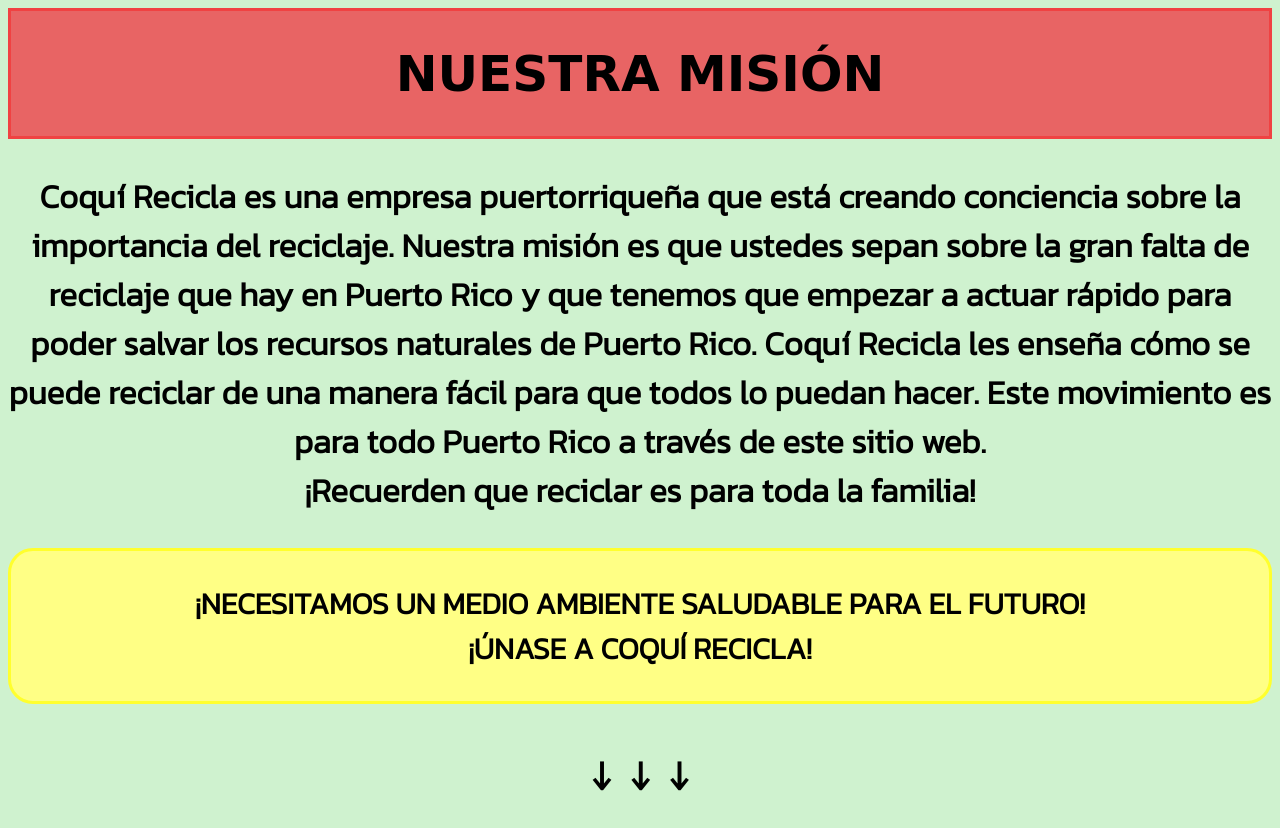
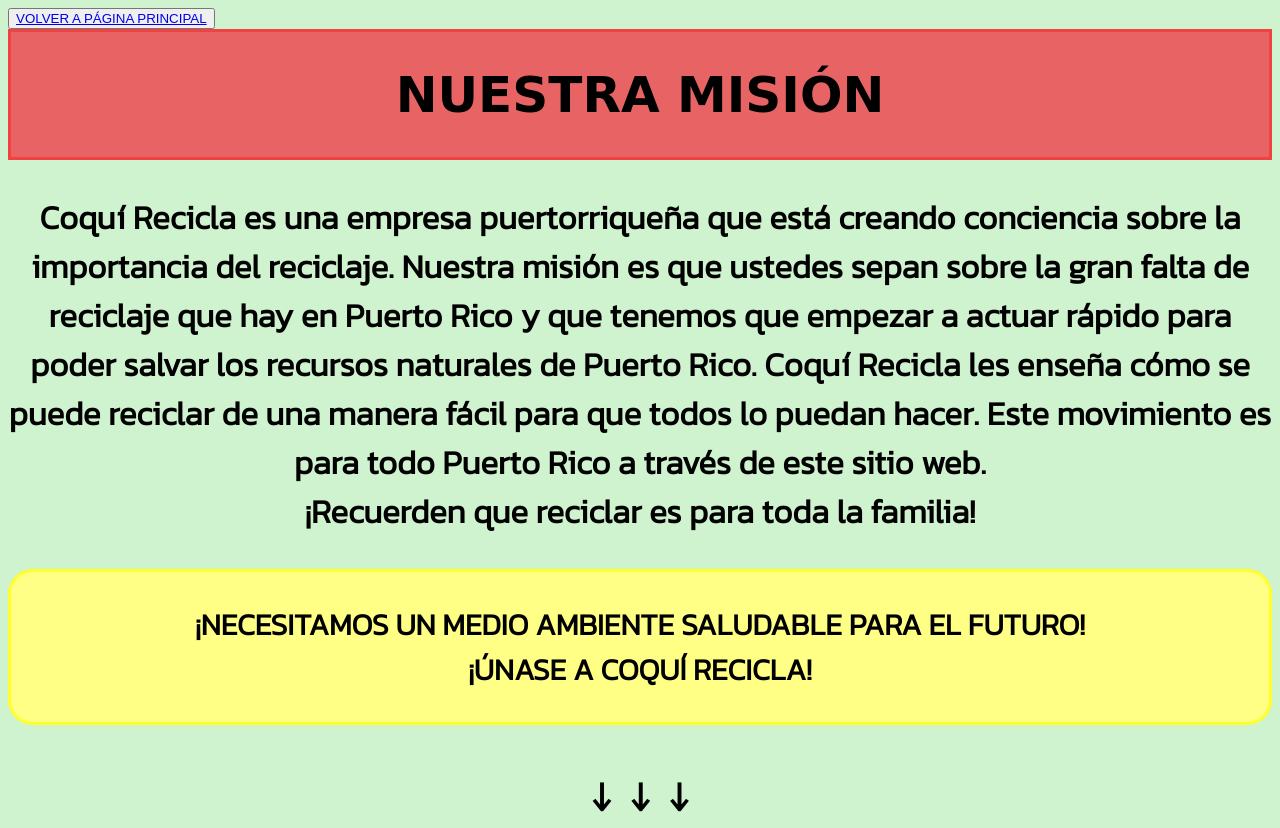
Before and after one commit to ackerly04/COQUI-RECICLA, a plain HTML site: page MISIÓN.html in a window 1280 px wide. Shown: the top 828 px of the page. Drawn offline with Linux system fonts and the light colour scheme.

Commit message:
Update MISIÓN.html

```diff
--- a/MISIÓN.html
+++ b/MISIÓN.html
@@ -6,6 +6,7 @@
 <link rel="preconnect" href="https://fonts.gstatic.com" crossorigin>
 <link href="https://fonts.googleapis.com/css2?family=Kanit:wght@300&display=swap" rel="stylesheet">
 </head>
+    <button id= "gob" align="left"> <a href="index.html"> VOLVER A PÁGINA PRINCIPAL </a> </button>
 <div> <center> <h1> NUESTRA MISIÓN </h1></center> </div>
 
 
```
